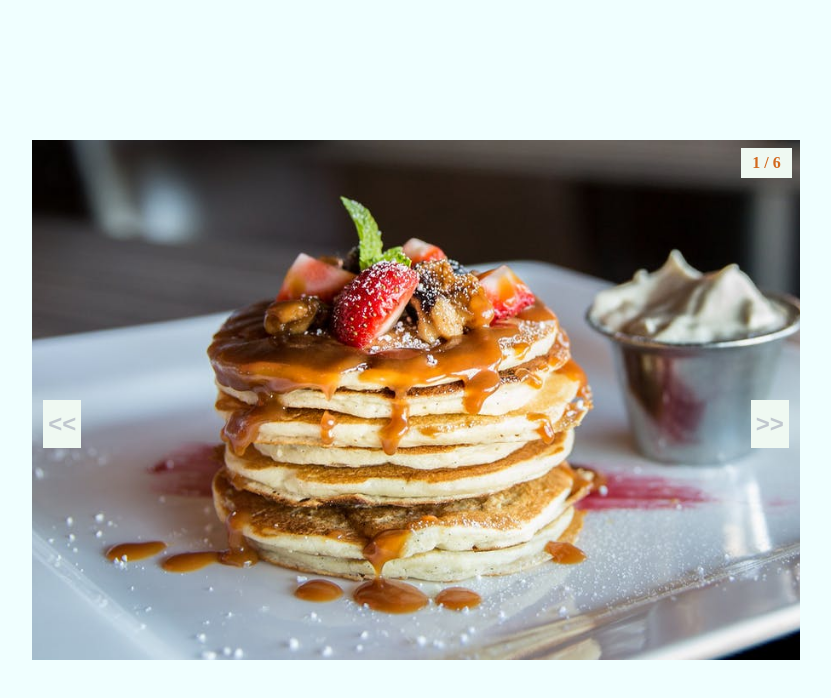
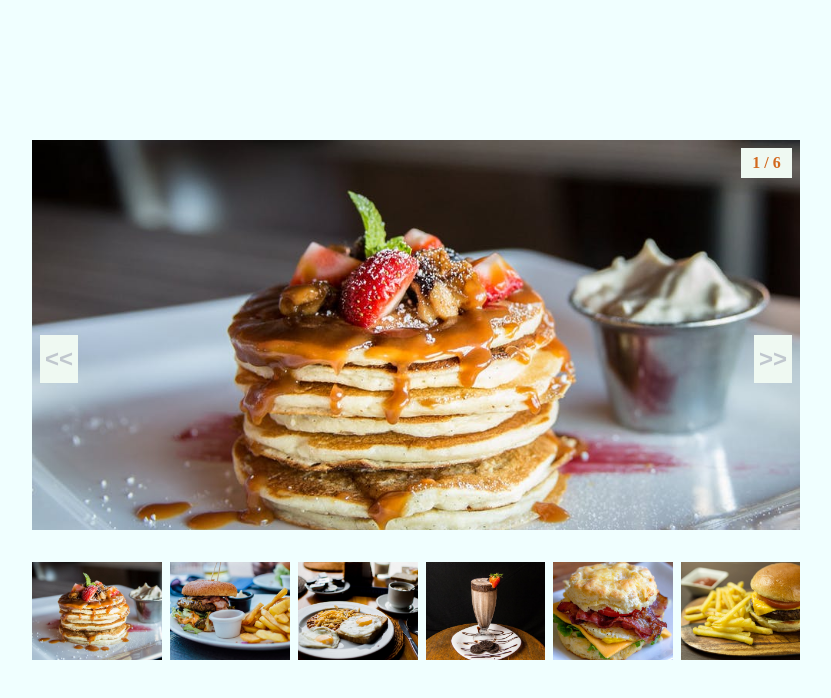
Before and after one commit to andjared/image-slider-js, a plain HTML site: page index.html in a window 1280 px wide. Shown: the whole page, without its empty margins (224-1055 px from the left). Drawn offline with Linux system fonts and the light colour scheme.

Commit message:
thumbnail click

```diff
--- a/index.html
+++ b/index.html
@@ -10,6 +10,7 @@
   <body>
     <div class="container">
       <div class="slider">
+        <div class="slider-container">
           <div class="prev">
             <button id="prev-btn"><span> << </span></button>
           </div>
@@ -23,19 +24,40 @@
             <img src="./images/item-1.jpeg" alt="slide-one" />
           </div>
           <div class="slide">
-          <img src="./images/item-2.jpeg" alt="slide-one" />
+            <img src="./images/item-2.jpeg" alt="slide-two" />
           </div>
           <div class="slide">
-          <img src="./images/item-3.jpeg" alt="slide-one" />
+            <img src="./images/item-3.jpeg" alt="slide-three" />
           </div>
           <div class="slide">
-          <img src="./images/item-4.jpeg" alt="slide-one" />
+            <img src="./images/item-4.jpeg" alt="slide-four" />
           </div>
           <div class="slide">
-          <img src="./images/item-5.jpeg" alt="slide-one" />
+            <img src="./images/item-5.jpeg" alt="slide-five" />
           </div>
           <div class="slide">
-          <img src="./images/item-6.jpeg" alt="slide-one" />
+            <img src="./images/item-6.jpeg" alt="slide-six" />
+          </div>
+        </div>
+        <div class="thumbnails">
+          <div class="thumbnail">
+            <img src="./images/item-1.jpeg" alt="slide-one" />
+          </div>
+          <div class="thumbnail">
+            <img src="./images/item-2.jpeg" alt="slide-two" />
+          </div>
+          <div class="thumbnail">
+            <img src="./images/item-3.jpeg" alt="slide-three" />
+          </div>
+          <div class="thumbnail">
+            <img src="./images/item-4.jpeg" alt="slide-four" />
+          </div>
+          <div class="thumbnail">
+            <img src="./images/item-5.jpeg" alt="slide-five" />
+          </div>
+          <div class="thumbnail">
+            <img src="./images/item-6.jpeg" alt="slide-six" />
+          </div>
         </div>
       </div>
     </div>
--- a/script.js
+++ b/script.js
@@ -5,6 +5,8 @@ const nextBtn = document.querySelector("#next-btn");
 const slides = document.querySelectorAll(".slide");
 
 const order = document.querySelector(".slide-order");
+
+const thumbnails = document.querySelectorAll(".thumbnail");
 
 slides.forEach((slide, index) => {
   slide.style.left = `${index * 100}%`;
@@ -36,3 +38,10 @@ nextBtn.addEventListener("click", () => {
   counter++;
   slider();
 });
+
+thumbnails.forEach((thumbnail, index) => {
+  thumbnail.addEventListener("click", () => {
+    counter = index;
+    slider();
+  });
+});
--- a/style.css
+++ b/style.css
@@ -17,6 +17,13 @@
   max-width: 60rem;
   height: 40vh;
   margin: 0 auto;
+
+  display: grid;
+  grid-template-rows: 8fr 2fr;
+  gap: 2em;
+}
+
+.slider-container {
   position: relative;
   overflow: hidden;
 }
@@ -29,11 +36,11 @@
 }
 
 .prev {
-  left: 0.7em;
+  left: 0.3em;
 }
 
 .next {
-  right: 0.7em;
+  right: 0.3em;
 }
 
 .slider button {
@@ -85,6 +92,19 @@
   color: chocolate;
 }
 
+.thumbnails {
+  display: flex;
+  gap: 0.5em;
+  width: 100%;
+  height: 100%;
+}
+
+.thumbnails img {
+  width: 100%;
+  height: 100%;
+  object-fit: cover;
+}
+
 @media screen and (min-width: 576px) {
   .slider {
     height: 45vh;
@@ -96,6 +116,14 @@
     height: 55vh;
     width: 60vw;
   }
+
+  .prev {
+    left: 0.5em;
+  }
+
+  .next {
+    right: 0.5em;
+  }
 }
 
 @media screen and (min-width: 992px) {
```
Lines whose indentation alone changed are shown as unchanged.
